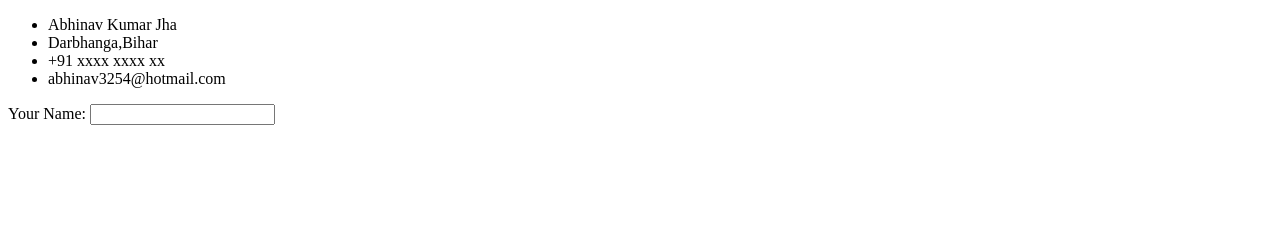
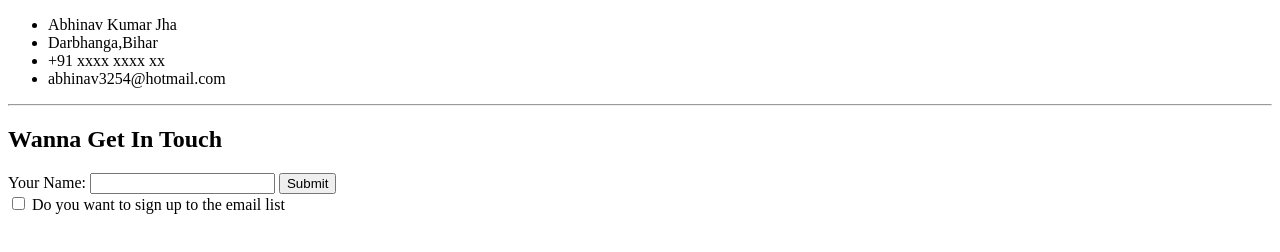
Before and after one commit to abhinav3254/Web-BootCamp, a plain HTML site: page HTML/contactme.html in a window 1280 px wide. Drawn offline with Linux system fonts and the light colour scheme.

Commit message:
1 commit

```diff
--- a/HTML/contactme.html
+++ b/HTML/contactme.html
@@ -23,10 +23,14 @@
             </li>
         </ul>
     </p>
-
+<hr>
+<h2>Wanna Get In Touch</h2>
     <form action="index.html">
         <label>Your Name:</label>
         <input type="text">
+        <input type="submit"> <br>
+        <input type="checkbox">
+        <label>Do you want to sign up to the email list</label>
     </form>
 </body>
 </html>
```
